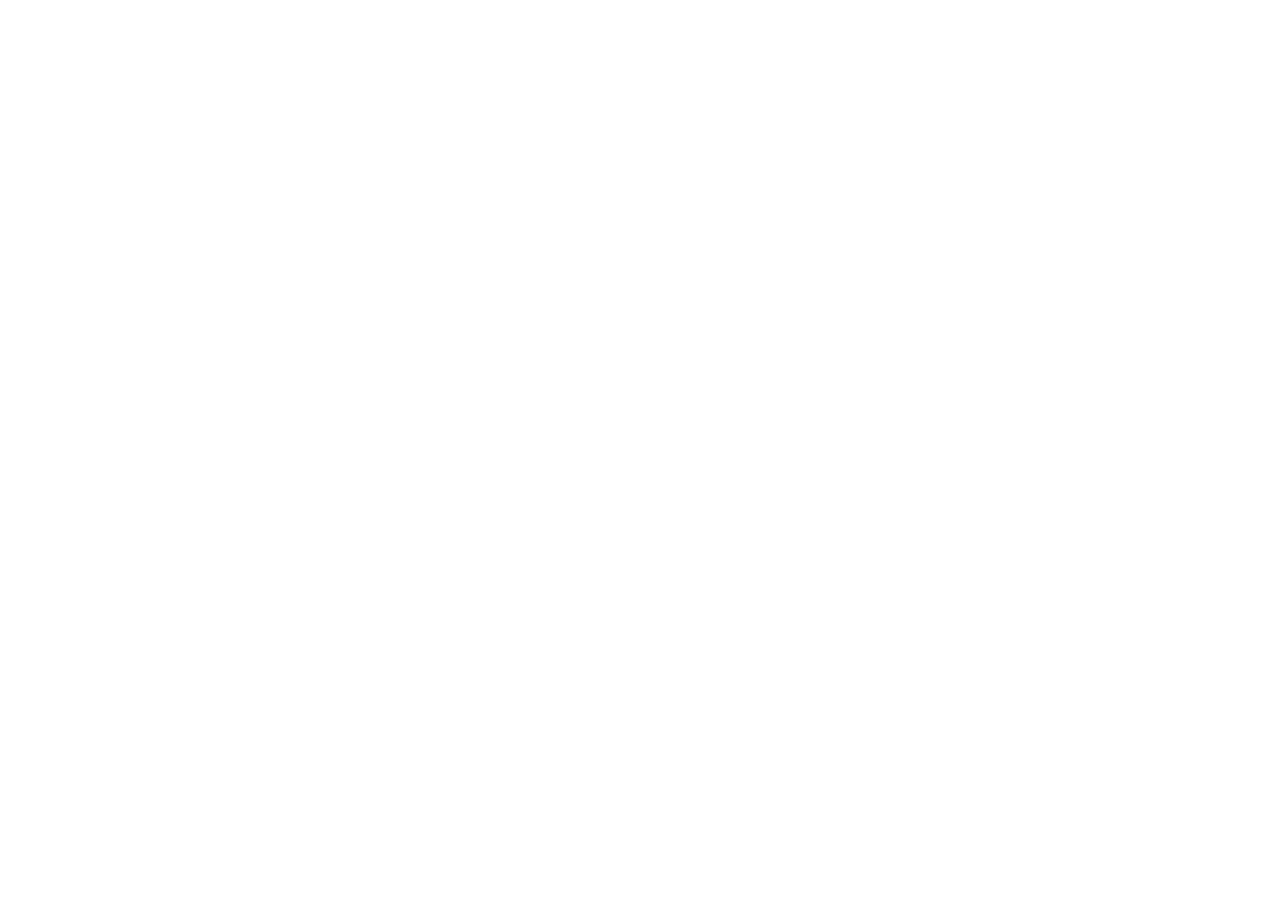
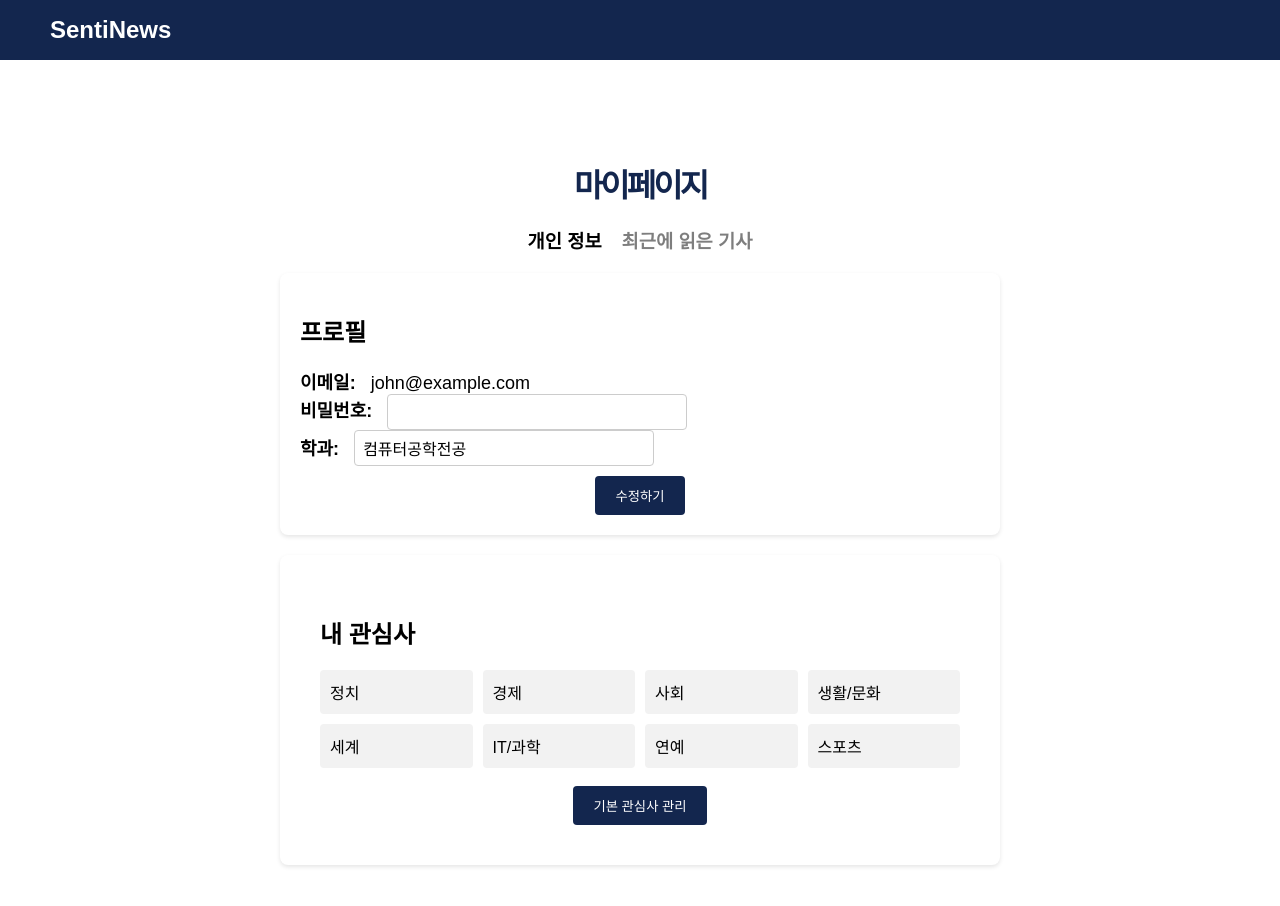
Before and after one commit to CSID-DGU/2024-1-OSS-team-9-BlueSpring, a React (Create React App) app in the folder Front-end/: page /mypage in a window 1280 px wide. Before the commit this address had no page. Shown: the top 906 px of the page. Before the commit the page ends 800 px from the top, so only its background shows below. Built offline with nearby package versions, Linux system fonts and the light colour scheme.

Commit message:
fix: 로그인 회원가입 요청 수정
* loginPage, myPage, menu jsx 파일 수정
* resisterService.java 수정

```diff
--- a/Front-end/src/App.js
+++ b/Front-end/src/App.js
@@ -5,7 +5,7 @@
 import LoginPage from './components/LoginPage';
 import NewsPage from './components/NewsPage';
 import SearchResultPage from './components/SearchResultPage';
-
+import MyPage from "./components/MyPage";
 function App() {
   const [category, setCategory] = useState('all');
   const onSelect = useCallback((category) => setCategory(category), []);
@@ -24,6 +24,11 @@
             <LoginPage />
           </>
         } />
+          <Route path="/mypage" element={
+              <>
+                  <MyPage />
+              </>
+          } />
         <Route path="/newspage" element={
         <>
           <Menu category={category} onSelect={onSelect} />
--- a/Front-end/src/components/LoginPage.jsx
+++ b/Front-end/src/components/LoginPage.jsx
@@ -1,3 +1,151 @@
+
+import React, { useState } from 'react';
+
+import styled from 'styled-components';
+import { useNavigate } from 'react-router-dom';
+import "../style.css";
+
+const Mainheader = styled.div`
+    background-color: #13264e;
+    width: 100%;
+    height: 60px;
+    color: white;
+    display: flex;
+    justify-content: space-between;
+    align-items: center;
+    padding: 0px 50px;
+    top:0;
+    position: fixed;
+`;
+
+const HeaderLeft = styled.div`
+    display: flex;
+    align-items: center;
+    cursor: pointer;
+`;
+
+const LoginPage = () => {
+  const [isSignup, setIsSignup] = useState(false);
+  const navigate = useNavigate();
+  const [isLoggedIn, setIsLoggedIn] = useState(false);
+
+  const handleTabClick = (tab) => {
+    setIsSignup(tab === 'signup');
+  };
+
+  const handleTitleClick = () => {
+    navigate('/');
+  };
+
+  const handleLoginSubmit = async (event) => {
+    event.preventDefault();
+
+    const id = event.target.elements[0].value;
+    const password = event.target.elements[1].value;
+
+    const response = await fetch('http://localhost:8080/api/users/login', {
+      method: 'POST',
+      headers: {
+        'Content-Type': 'application/x-www-form-urlencoded',
+        //'Authorization': `Bearer ${localStorage.getItem('token')}`,
+      },
+      body: `id=${encodeURIComponent(id)}&password=${encodeURIComponent(password)}`,
+    });
+
+
+    if (response.ok) {
+
+      //const { token } = await response.json();
+
+      const data = await response.text();
+      // 토큰을 로컬 스토리지에 저장
+      localStorage.setItem('token', data);
+      // 로그인 상태를 업데이트
+      setIsLoggedIn(true);
+      // 로그인 성공 후 리다이렉트 -> 마이페이지가 보이는 메인화면
+      //navigate('');
+    } else {
+      // 에러 처리
+      alert('아이디 또는 비밀번호가 일치하지 않습니다.');
+    }
+  };
+
+  const handleSignupSubmit = async (event) => {
+    event.preventDefault();
+
+    const id = event.target.elements[0].value;
+    const password = event.target.elements[1].value;
+    const major = event.target.elements[2].value;
+
+    try {
+    const response = await fetch(`http://localhost:8080/api/users/resister?id=${encodeURIComponent(id)}&password=${encodeURIComponent(password)}&major=${encodeURIComponent(major)}`, {
+      method: 'POST',
+    });
+
+    if (response.ok) {
+      // Handle successful signup...
+      alert('회원가입이 완료되었습니다.');
+      setIsSignup(false);  // Switch to login tab
+    } else {
+      // Handle error...
+      alert('아이디가 이미 존재하여 회원가입에 실패했습니다.');
+    }
+    } catch (error) {
+      // 네트워크 에러 처리...
+      alert('네트워크 에러가 발생했습니다.');
+    }
+
+  };
+
+  return (
+    <>
+    <Mainheader>
+        <HeaderLeft onClick={handleTitleClick}>
+            <h2>SentiNews</h2>
+        </HeaderLeft>
+    </Mainheader>
+    <div className="container">
+      <h1>{isSignup ? '회원가입' : '로그인'}</h1>
+
+      <ul className="links">
+        <li
+          className={!isSignup ? 'active' : ''}
+          onClick={() => handleTabClick('signin')}
+        >
+          로그인
+        </li>
+        <li
+          className={isSignup ? 'active' : ''}
+          onClick={() => handleTabClick('signup')}
+        >
+          회원가입
+        </li>
+      </ul>
+
+      <form onSubmit={isSignup ? handleSignupSubmit : handleLoginSubmit}>
+        <div className="input__block">
+          <input type="email" name="id" placeholder="이메일" />
+        </div>
+        <div className="input__block">
+          <input type="password" name="password" placeholder="비밀번호" />
+        </div>
+        {isSignup && (
+          <div className="input__block">
+            <input type="text" name="major" placeholder="학과" />
+          </div>
+        )}
+        <button className="signin__btn">
+          {isSignup ? '회원가입' : '로그인'}
+        </button>
+      </form>
+    </div>
+    </>
+  );
+};
+
+export default LoginPage;
+/*
+
 import React, { useState } from 'react';
 import styled from 'styled-components';
 import { useNavigate } from 'react-router-dom';
@@ -81,3 +229,4 @@
 };
 
 export default LoginPage;
+*/
--- a/Front-end/src/components/Menu.jsx
+++ b/Front-end/src/components/Menu.jsx
@@ -125,7 +125,9 @@
     const handleLoginClick = () => {
         navigate('/login');
     };
-
+    const handleMypageClick = () => {
+        navigate('/mypage');
+    }
     const handleSearchChange = (e) => {
         setSearchQuery(e.target.value);
     };
@@ -164,7 +166,7 @@
                     onKeyPress={handleSearchKeyPress}
                 />
                 {isLoggedIn ? (
-                    <UserButton onClick={() => console.log('마이페이지로 이동')}>마이페이지</UserButton>
+                    <UserButton onClick={handleMypageClick}>마이페이지</UserButton>
                 ) : (
                     <UserButton onClick={handleLoginClick}>로그인</UserButton>
                 )}
--- a/Front-end/src/components/MyPage.jsx
+++ b/Front-end/src/components/MyPage.jsx
@@ -1,7 +1,28 @@
 import React, { useState } from 'react';
+import { useNavigate } from 'react-router-dom';
 import styled from 'styled-components';
-import Menu from './Menu';
 import InterestSettings from './InterestSettings';
+
+
+const Mainheader = styled.div`
+    background-color: #13264e;
+    width: 100%;
+    height: 60px;
+    color: white;
+    display: flex;
+    justify-content: space-between;
+    align-items: center;
+    padding: 0px 50px;
+    top:0;
+    position: fixed;
+`;
+
+
+const HeaderLeft = styled.div`
+    display: flex;
+    align-items: center;
+    cursor: pointer;
+`;
 
 const Container = styled.div`
   max-width: 800px;
@@ -11,7 +32,6 @@
 
 const Title = styled.h1`
   font-size: 32px;
-  font-weight: bold;
   margin-bottom: 20px;
   text-align: center;
 `;
@@ -115,9 +135,19 @@
     }
   ];
 
+  const navigate = useNavigate();
+  const handleTitleClick = () => {
+    navigate('/');
+  };
+
+
   return (
     <>
-      <Menu />
+      <Mainheader>
+        <HeaderLeft onClick={handleTitleClick}>
+          <h2>SentiNews</h2>
+        </HeaderLeft>
+      </Mainheader>
       <Container>
         <Title>마이페이지</Title>
         <TabContainer>
```
Also changed, not shown: 1 other file (tests, documents, lock files or other folders). Lines whose indentation alone changed are shown as unchanged.
